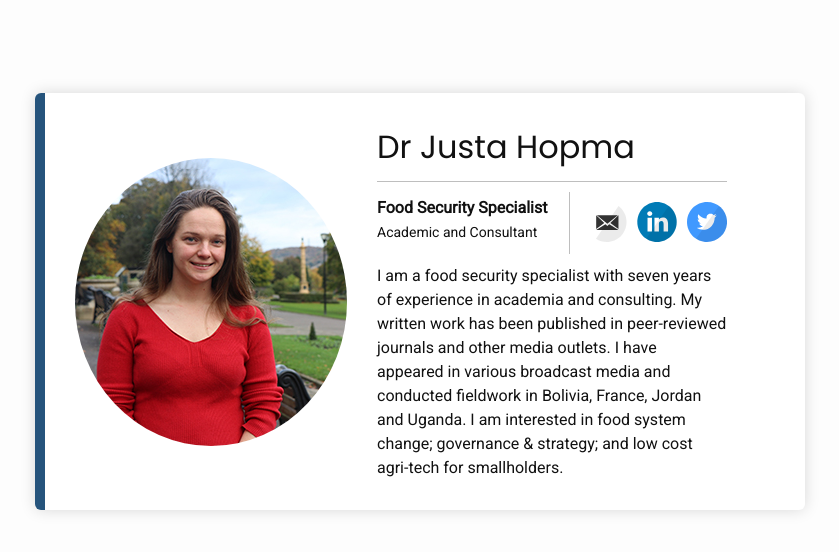
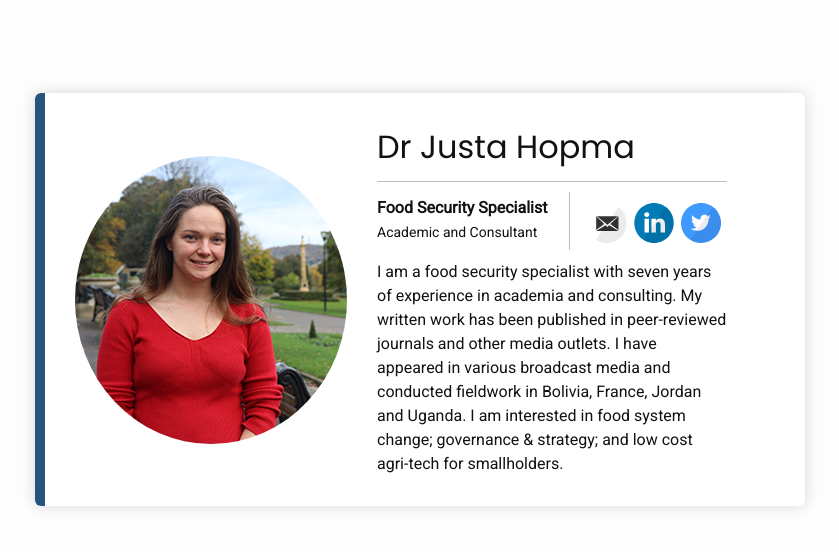
Before and after one commit to justa-hopma/justa-hopma.github.io, a Jekyll site: the page built from index.md, in a window 1280 px wide. Shown: the top 552 px of the page, without its empty margins (220-1059 px from the left). Built offline with Jekyll 4.4.1, drawn with Linux system fonts in a browser that asks for light colours.

Commit message:
Changed: Spacing on social buttons

```diff
--- a/_sass/simple-academic/_style.scss
+++ b/_sass/simple-academic/_style.scss
@@ -184,7 +184,12 @@
   list-style: none;
   margin: 0;
   padding: 0;
-  justify-content: space-between;
+  justify-content: space-around;
   width: 100%;
   flex-wrap: wrap;
+  li {
+    height: 40px;
+    margin-right: 6px;
+    margin-bottom: 6px;
+  }
 }
```
